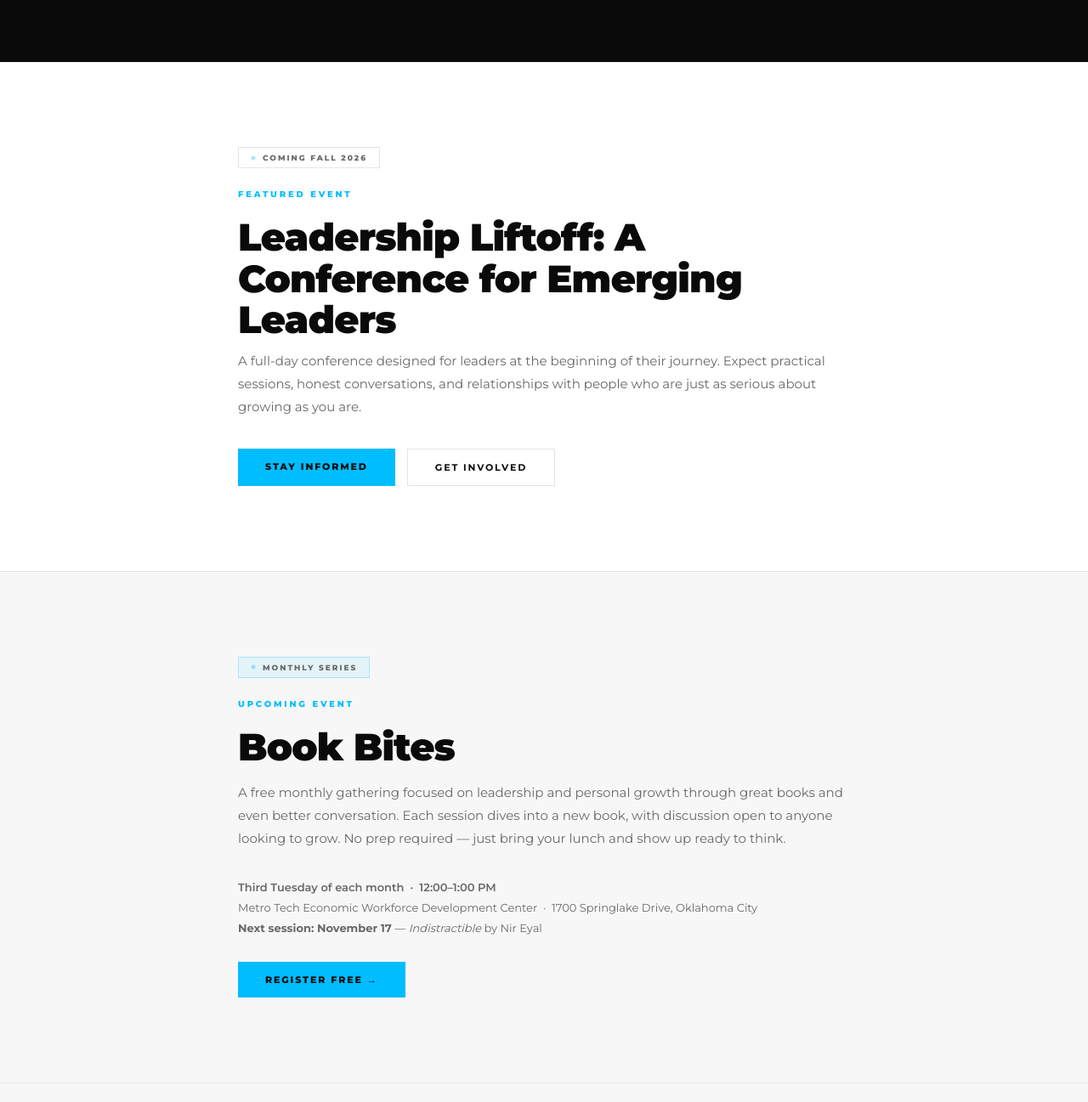
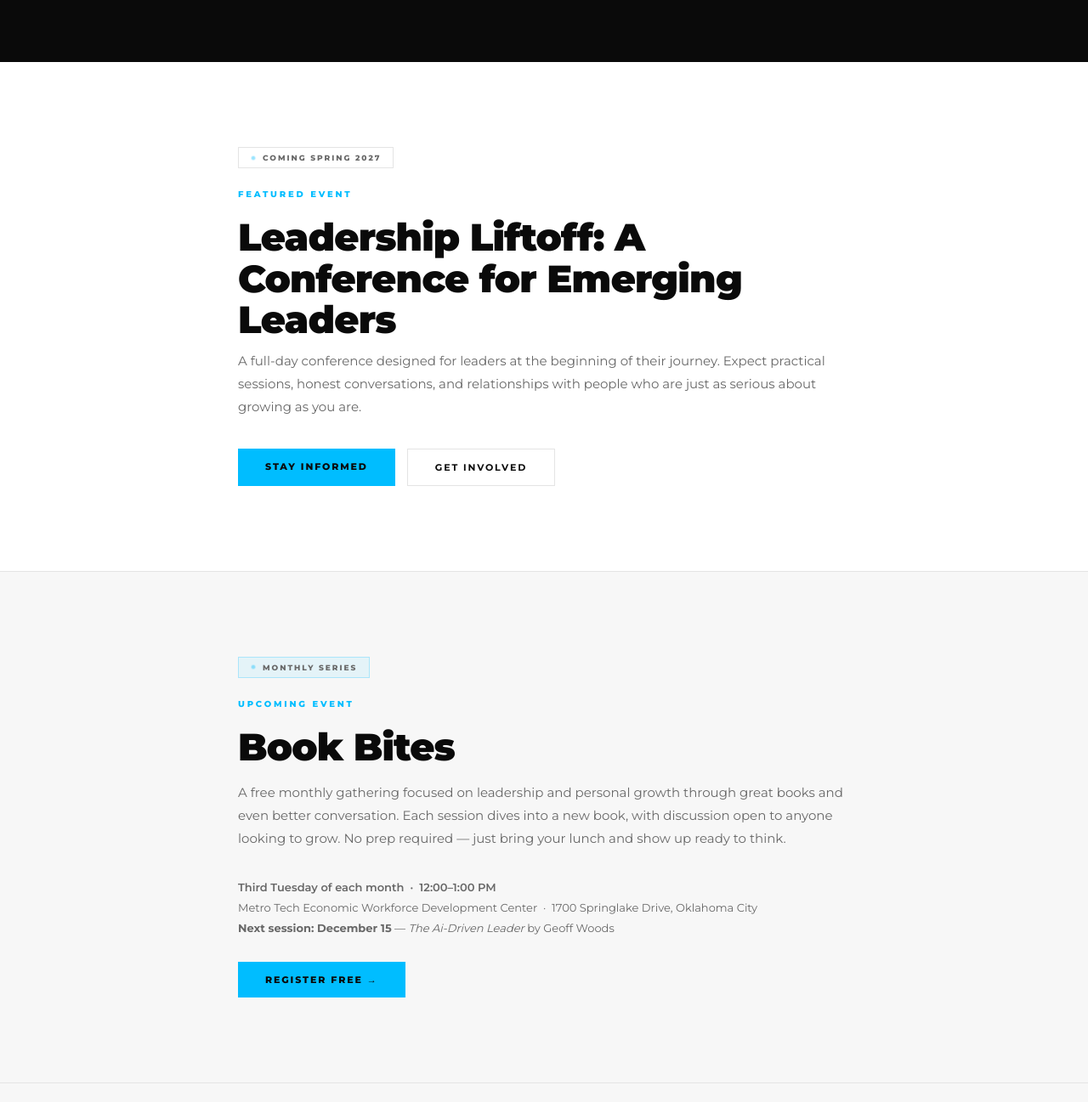
Before and after one commit to bradyross33/clearpathokc, a plain HTML site: page events.html in a window 1280 px wide. Shown: the part 504-1801 px from the top of the page at 85% size. Drawn offline with Linux system fonts and the light colour scheme.

Commit message:
Update events.html

```diff
--- a/events.html
+++ b/events.html
@@ -632,7 +632,7 @@
     <div>
       <div class="liftoff-badge">
         <div class="liftoff-badge-dot"></div>
-        <span>Coming Fall 2026</span>
+        <span>Coming Spring 2027</span>
       </div>
       <p class="eyebrow">Featured Event</p>
       <h2 style="color:var(--black);">Leadership Liftoff: A Conference for Emerging Leaders</h2>
@@ -659,7 +659,7 @@
       <p class="liftoff-desc">A free monthly gathering focused on leadership and personal growth through great books and even better conversation. Each session dives into a new book, with discussion open to anyone looking to grow. No prep required — just bring your lunch and show up ready to think.</p>
       <p style="font-size:13px; font-weight:600; color:var(--gray-text); margin-bottom:8px; margin-top:24px;">Third Tuesday of each month &nbsp;·&nbsp; 12:00–1:00 PM</p>
       <p style="font-size:13px; color:var(--gray-text); margin-bottom:8px;">Metro Tech Economic Workforce Development Center &nbsp;·&nbsp; 1700 Springlake Drive, Oklahoma City</p>
-      <p style="font-size:13px; color:var(--gray-text); margin-bottom:32px;"><strong>Next session: November 17</strong> — <em>Indistractible</em> by Nir Eyal</p>
+      <p style="font-size:13px; color:var(--gray-text); margin-bottom:32px;"><strong>Next session: December 15</strong> — <em>The Ai-Driven Leader</em> by Geoff Woods</p>
       <div class="liftoff-actions">
         <a href="https://trst.in/vWTkza" target="_blank" class="btn-blue">Register Free →</a>
       </div>
```
